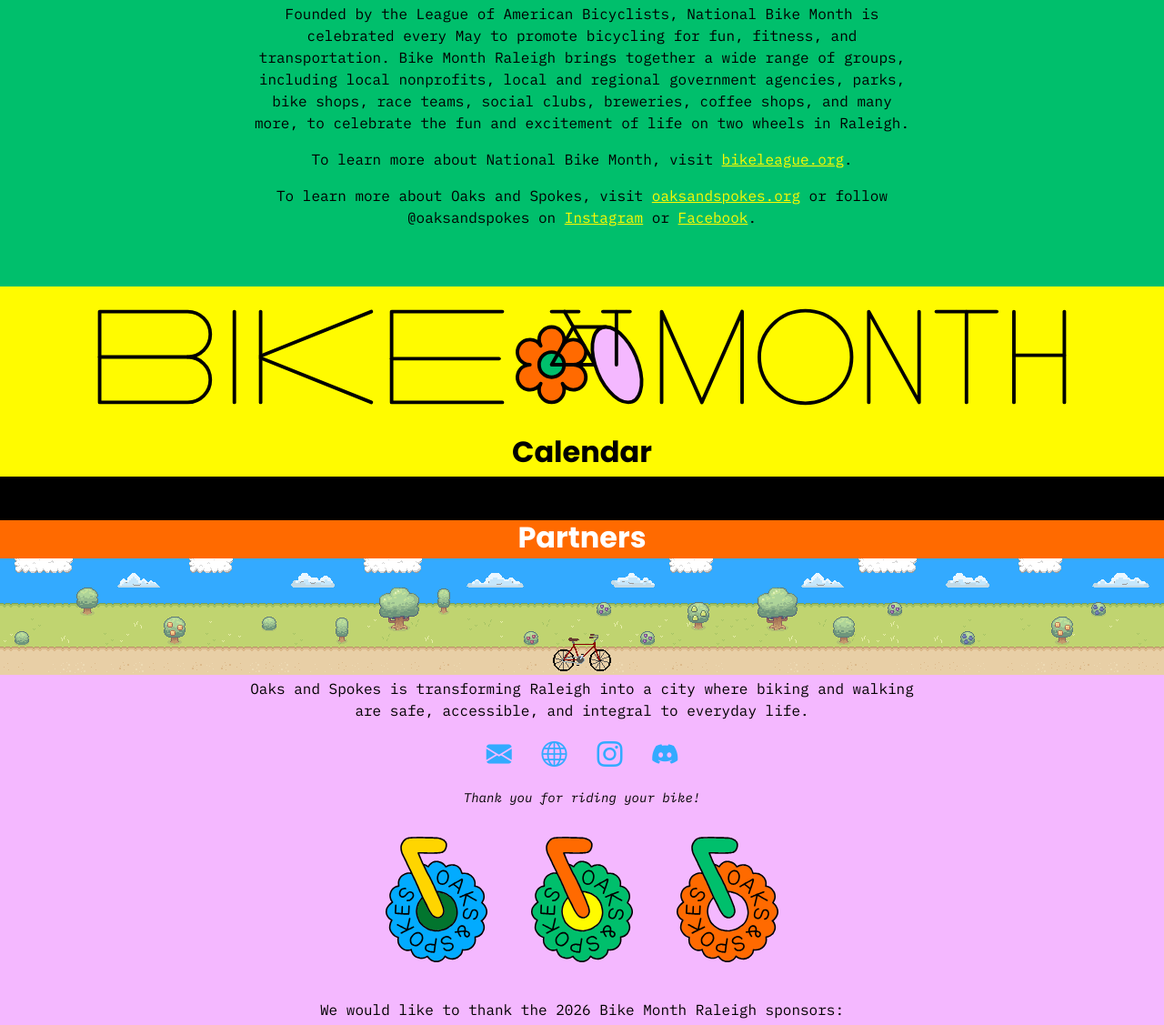
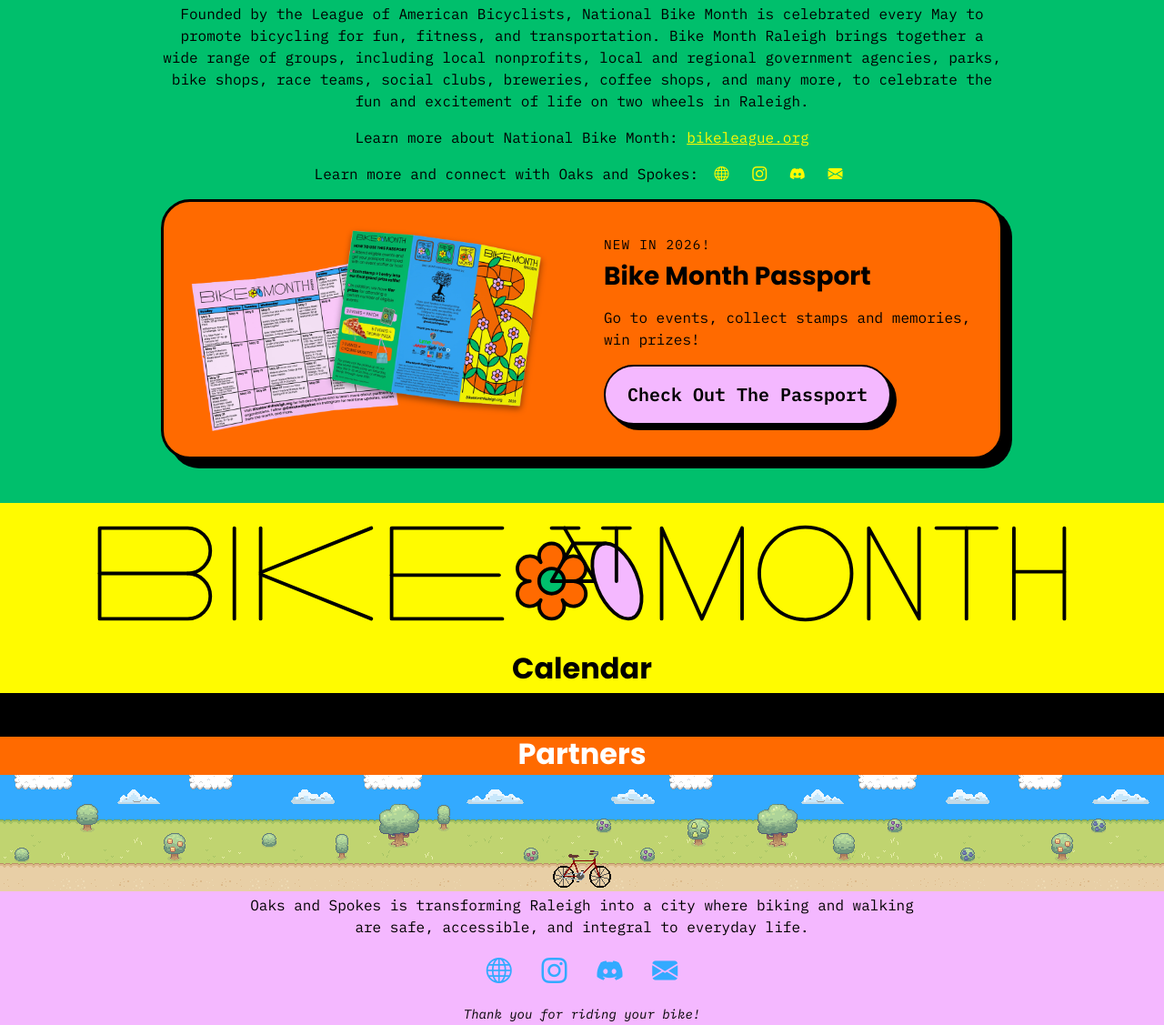
Before and after one commit to mjdargen/bikemonthraleigh, a plain HTML site: page index.html in a window 1280 px wide. Shown: the part 488-1615 px from the top of the page at 91% size. Drawn offline with nearby package versions, Linux system fonts and the light colour scheme; a script that the page names is missing.

Commit message:
added passport

```diff
--- a/index.html
+++ b/index.html
@@ -96,7 +96,8 @@
         <div class="row justify-content-center text-center">
           <div class="col-12 col-lg-8">
             <img src="assets/images/bm_flowers.svg" alt="Bike Month Logo" class="img-fluid mb-4">
-
+          </div>
+          <div class="col-12 col-lg-10">
             <p>
               Founded by the League of American Bicyclists, National Bike Month is celebrated every May to promote
               bicycling for fun, fitness, and transportation. Bike Month Raleigh brings together a wide range of groups,
@@ -105,18 +106,58 @@
               in Raleigh.
             </p>
             <p>
-              To learn more about National Bike Month, visit <a href="https://bikeleague.org" target="_blank"
-                rel="noopener noreferrer">bikeleague.org</a>.
+              Learn more about National Bike Month: <a href="https://bikeleague.org" target="_blank"
+                rel="noopener noreferrer">bikeleague.org</a>
             </p>
             <p>
-              To learn more about Oaks and Spokes, visit <a href="https://oaksandspokes.org" target="_blank"
-                rel="noopener noreferrer">oaksandspokes.org</a> or follow @oaksandspokes on
-              <a href="https://www.instagram.com/oaksandspokes/" target="_blank" rel="noopener noreferrer">Instagram</a>
-              or
-              <a href="https://www.facebook.com/oaksandspokes/" target="_blank" rel="noopener noreferrer">Facebook</a>.
+              Learn more and connect with Oaks and Spokes:
+              <span class="os-contact fs-6">
+                <a href="https://oaksandspokes.org" target="_blank" rel="noopener noreferrer" class="mx-2"
+                  aria-label="Website">
+                  <i class="bi bi-globe"></i>
+                </a>
+                <a href="https://www.instagram.com/oaksandspokes/" target="_blank" rel="noopener noreferrer"
+                  class="mx-2" aria-label="Instagram">
+                  <i class="bi bi-instagram"></i>
+                </a>
+                <a href="https://discord.gg/uThSaKTARf" target="_blank" rel="noopener noreferrer" class="mx-2"
+                  aria-label="Discord">
+                  <i class="bi bi-discord"></i>
+                </a>
+                <a href="mailto:info@oaksandspokes.org" class="mx-2" aria-label="Email">
+                  <i class="bi bi-envelope-fill"></i>
+                </a>
+              </span>
             </p>
+            <div class="passport-feature-box p-3">
+              <div class="row align-items-center g-4 g-lg-5">
+                <div class="col-12 col-md-6 text-center">
+                  <a href="assets\bike-month-passport.pdf" target="_blank" rel="noopener noreferrer"
+                    class="passport-image-link">
+                    <img src="assets\images\passport-image.webp" alt="Preview of the Bike Month Passport book"
+                      class="img-fluid passport-book-img shadow-md">
+                  </a>
+                </div>
+
+                <div class="col-12 col-md-6 text-center text-md-start">
+                  <p class="passport-eyebrow mb-2">New in 2026!</p>
+                  <h3 class="mb-3">Bike Month Passport</h3>
+                  <p class="mb-3"> Go to events, collect stamps and memories, win prizes!</p>
+                  <a href="assets\bike-month-passport.pdf" target="_blank" rel="noopener noreferrer"
+                    class="btn btn-lg px-4 py-3 passport-download-btn">
+                    Check Out The Passport
+                  </a>
+                </div>
+
+              </div>
+            </div>
           </div>
         </div>
+        <!-- passport -->
+
+
+
+
       </div>
     </section>
 
@@ -159,9 +200,6 @@
               integral to everyday life.
             </p>
             <p class="os-contact fs-3">
-              <a href="mailto:info@oaksandspokes.org" class="mx-2" aria-label="Email">
-                <i class="bi bi-envelope-fill"></i>
-              </a>
               <a href="https://oaksandspokes.org" target="_blank" rel="noopener noreferrer" class="mx-2"
                 aria-label="Website">
                 <i class="bi bi-globe"></i>
@@ -173,6 +211,9 @@
               <a href="https://discord.gg/uThSaKTARf" target="_blank" rel="noopener noreferrer" class="mx-2"
                 aria-label="Discord">
                 <i class="bi bi-discord"></i>
+              </a>
+              <a href="mailto:info@oaksandspokes.org" class="mx-2" aria-label="Email">
+                <i class="bi bi-envelope-fill"></i>
               </a>
             </p>
           </div>
--- a/style.css
+++ b/style.css
@@ -996,3 +996,48 @@
   outline: 2px solid var(--rbm-yellow);
   outline-offset: 2px;
 }
+
+/* -----------------------------------------------
+  PASSPORT STYLING
+------------------------------------------------ */
+.passport-eyebrow {
+  text-transform: uppercase;
+  letter-spacing: 0.08em;
+  font-size: 0.9rem;
+}
+
+.passport-book-img {
+  max-width: 100%;
+  border-radius: 1rem;
+  transition:
+    transform 0.2s ease,
+    box-shadow 0.2s ease;
+}
+
+.passport-image-link:hover .passport-book-img,
+.passport-image-link:focus .passport-book-img {
+  transform: translateY(-4px);
+}
+
+.passport-download-btn {
+  font-weight: 700;
+  border-radius: 999px;
+  background: var(--rbm-pink);
+  color: var(--rbm-black) !important;
+  border: 2px solid #000;
+  box-shadow: 6px 6px 0 #000;
+}
+
+.passport-download-btn:hover,
+.passport-download-btn:focus {
+  background: var(--rbm-yellow);
+  color: var(--rbm-black) !important;
+  transform: translateY(-2px);
+}
+
+.passport-feature-box {
+  background: var(--rbm-orange);
+  border: 3px solid #000;
+  border-radius: 2rem;
+  box-shadow: 10px 10px 0 #000;
+}
```
Also changed, not shown: assets/images/passport-image.webp (added), 2 other files.
